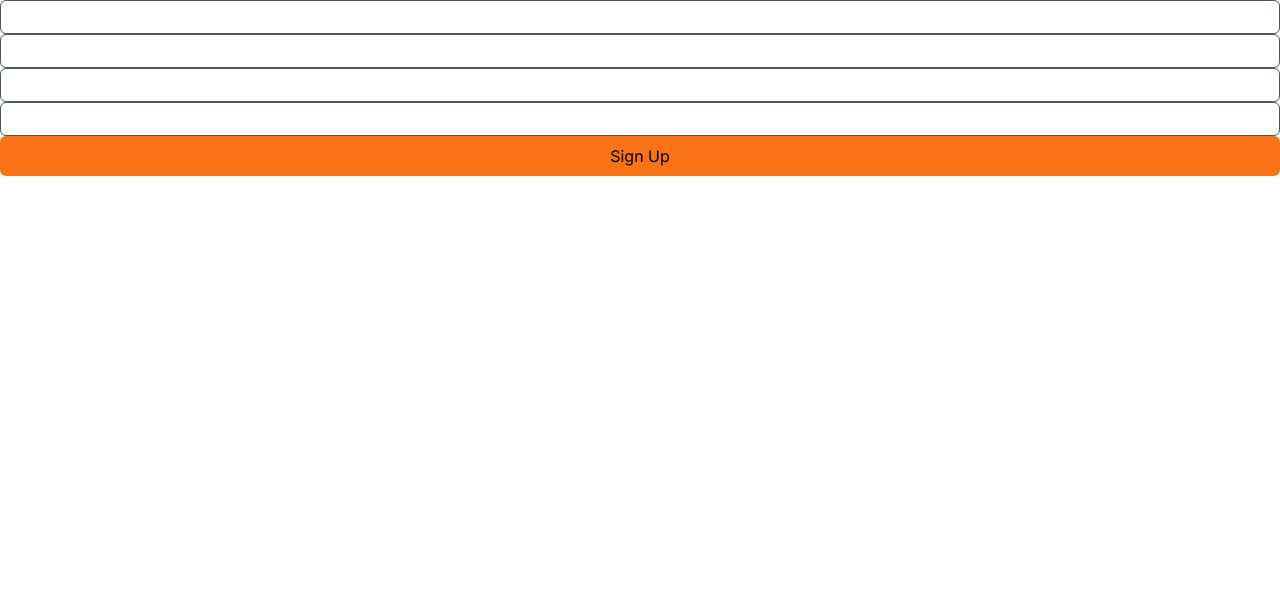
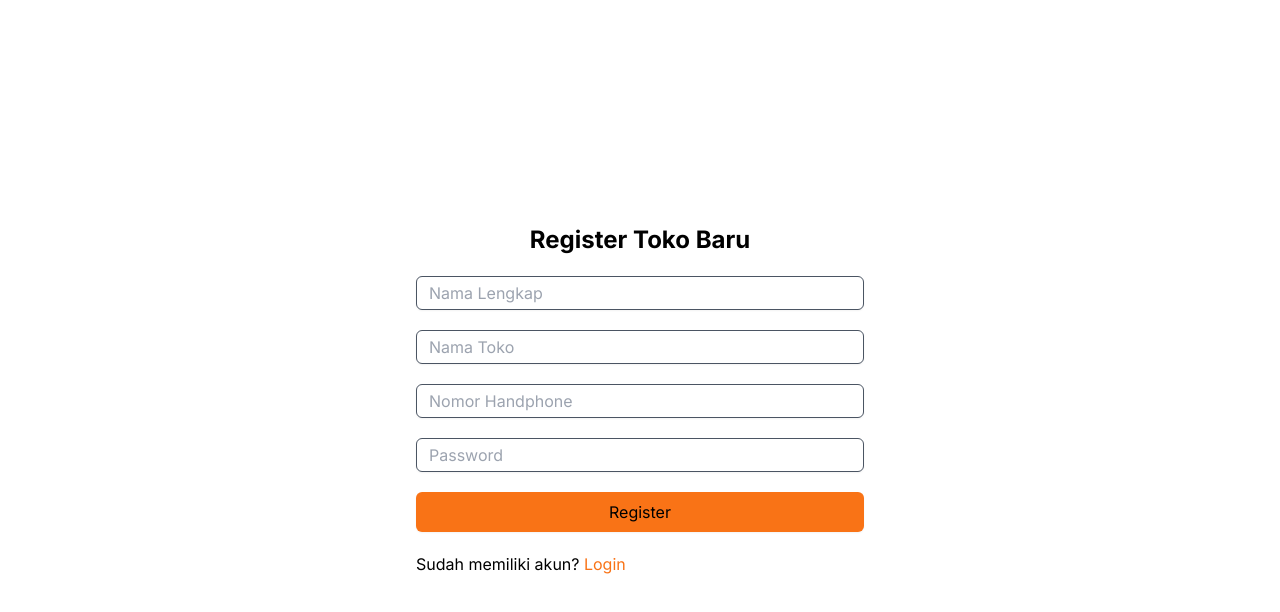
Before and after one commit to asrafilll/PesanAjaDulu, a Next.js app: page / in a window 1280 px wide. Shown: the top 612 px of the page. Built offline with nearby package versions, Linux system fonts and the light colour scheme.

Commit message:
UI Register

```diff
--- a/src/component/Auth/components/Auth.Register.jsx
+++ b/src/component/Auth/components/Auth.Register.jsx
@@ -16,14 +16,19 @@ export const AuthRegister = () => {
 
 
     return (
-    <main className="h-screen flex justify-center items-center">
-        <div className="w-[340px] space-y-2">
-            <input name="Full Name" onChange={handleChange} />
-            <input name="Nama Toko" onChange={handleChange} />
-            <input name="Nomor HP" onChange={handleChange} />
-            <input name="Password" onChange={handleChange} />
-            <button onClick={handleSubmitRegister}>Sign Up</button>
+    <main className="min-h-full h-screen flex items-center justify-center py-12 px-4 sm:px-6 lg:px-8">
+        <div className="max-w-md w-full space-y-5">
+            <h1 className="text-2xl font-bold text-center">Register Toko Baru</h1>
+            <input name="FullName" placeholder="Nama Lengkap" onChange={handleChange} />
+            <input name="Toko" placeholder="Nama Toko" onChange={handleChange} />
+            <input name="NomorHp" placeholder="Nomor Handphone" onChange={handleChange} />
+            <input name="Password" placeholder="Password" type="password"  onChange={handleChange} />
+            <button onClick={handleSubmitRegister}>Register</button>
+            <div>
+            <p>Sudah memiliki akun? <a href="#" className="text-orange-500 hover:text-orange-700">Login</a></p>
+            </div>
+
         </div>
         </main>
-    )
+    );
 };
--- a/tailwind.config.js
+++ b/tailwind.config.js
@@ -2,7 +2,7 @@
 module.exports = {
   content: [
     './src/pages/**/*.{js,ts,jsx,tsx,mdx}',
-    './src/components/**/*.{js,ts,jsx,tsx,mdx}',
+    './src/component/**/*.{js,ts,jsx,tsx,mdx}',
     './src/app/**/*.{js,ts,jsx,tsx,mdx}',
   ],
 
```
